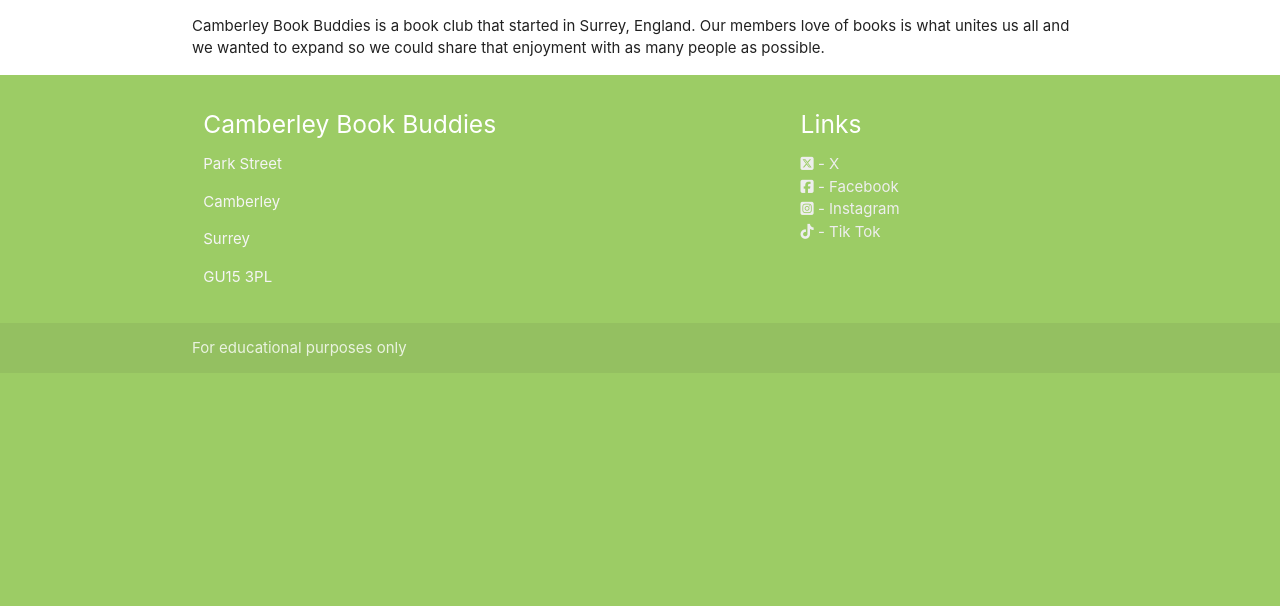
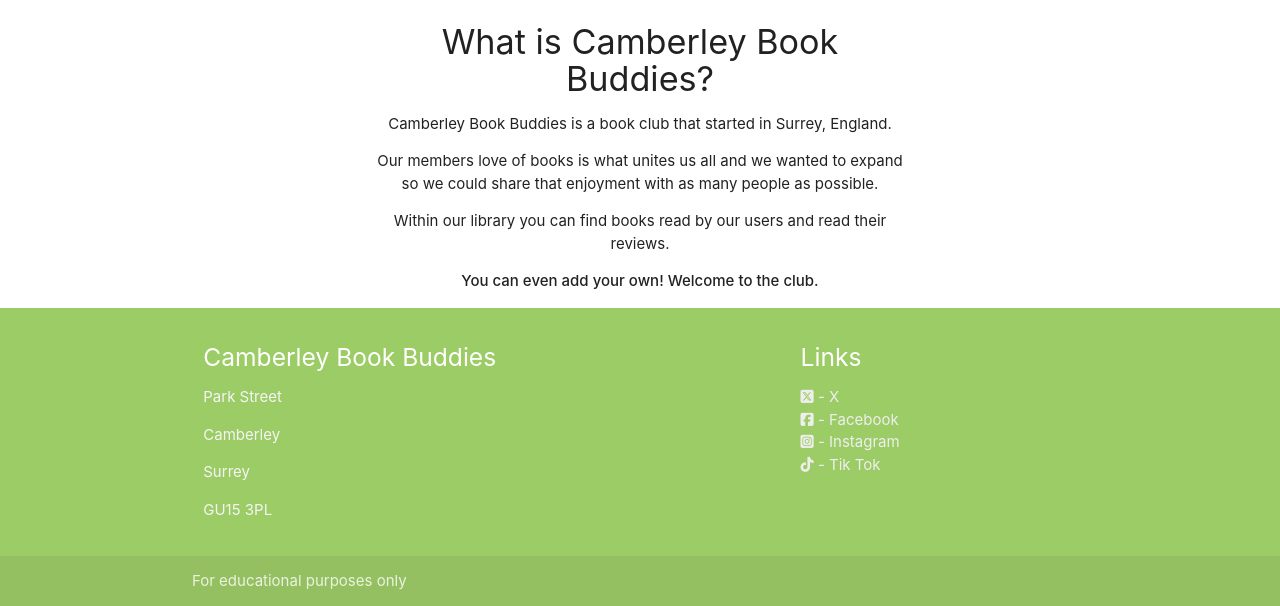
Before and after one commit to JCook22/camberley-book-buddies, a Flask app: page / in a window 1280 px wide. Shown: the part 567-1173 px from the top of the page. Before the commit the page ends 923 px from the top, so only its background shows below. Run offline with Flask 2, Linux system fonts and the light colour scheme.

Commit message:
Update text and style introduction in index.html

```diff
--- a/camberleybookbuddies/static/css/style.css
+++ b/camberleybookbuddies/static/css/style.css
@@ -30,6 +30,11 @@ main {
     transform: translate(-50%, -50%);
 }
 
+.introduction {
+    max-width: 60%;
+    margin: auto;
+}
+
 /* library.html styles */
 
 .book-card {
--- a/camberleybookbuddies/templates/index.html
+++ b/camberleybookbuddies/templates/index.html
@@ -10,8 +10,12 @@
         </div>
     </row>
     <row>
-        <div class="introduction col s12 m6 l6">
-            <p>Camberley Book Buddies is a book club that started in Surrey, England. Our members love of books is what unites us all and we wanted to expand so we could share that enjoyment with as many people as possible.</p>
+        <div class="introduction col s12 center-align">
+            <h4>What is Camberley Book Buddies?</h4>
+            <p>Camberley Book Buddies is a book club that started in Surrey, England.</p>
+            <p>Our members love of books is what unites us all and we wanted to expand so we could share that enjoyment with as many people as possible.</p>
+            <p>Within our library you can find books read by our users and read their reviews.</p>
+            <p><strong>You can even add your own! Welcome to the club.</strong></p>
         </div>
     </row>
 </section>
```
